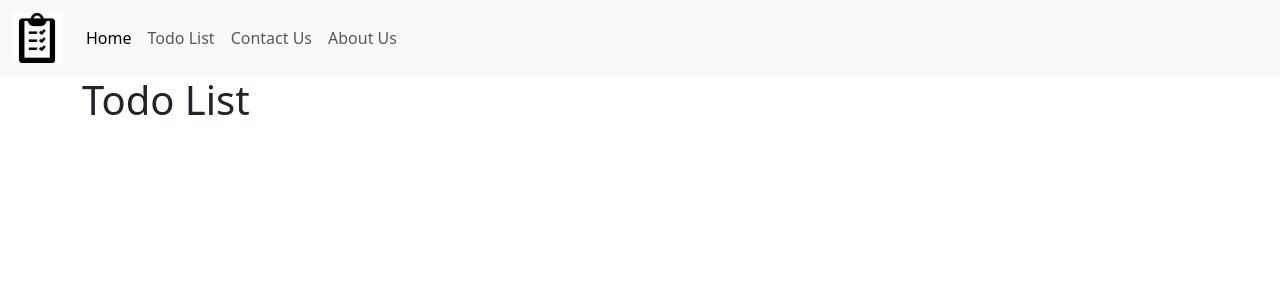
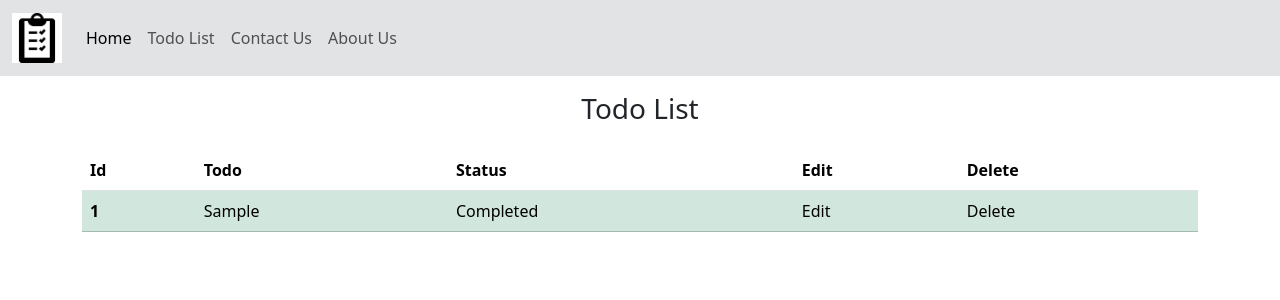
Before and after one commit to Avanti-L/TodoManager, a Django app: page /todolist/ in a window 1280 px wide. Shown: the top 300 px of the page. Run offline with Django 5.2, Linux system fonts and the light colour scheme; tables that the repository leaves empty hold one stand-in row (values such as "Sample post").

Commit message:
Fetch and render todos from the database

```diff
--- a/templates/base.html
+++ b/templates/base.html
@@ -8,7 +8,7 @@
         {% block title %}{% endblock title %}
     </title>
     <link href="https://cdn.jsdelivr.net/npm/bootstrap@5.3.8/dist/css/bootstrap.min.css" rel="stylesheet" integrity="sha384-sRIl4kxILFvY47J16cr9ZwB07vP4J8+LH7qKQnuqkuIAvNWLzeN8tE5YBujZqJLB" crossorigin="anonymous">
-    <nav class="navbar navbar-expand-lg bg-body-tertiary">
+    <nav class="navbar navbar-expand-lg bg-body-tertiary bg-secondary-subtle">
         <div class="container-fluid">
             <a class="navbar-brand" href="{% url 'home' %}"><img src="{% static 'images/images.png' %}" width="50" height="50" alt="todomanager"></a>
             <button class="navbar-toggler" type="button" data-bs-toggle="collapse" data-bs-target="#navbarNav" aria-controls="navbarNav" aria-expanded="false" aria-label="Toggle navigation">
@@ -35,11 +35,12 @@
   </head>
   <body>
     <div class="container">
-        <h1>
+        <h3>
         {% block heading %}{% endblock heading %}
-        </h1>
+        </h3>
     </div>
 
+    {% block content %}{% endblock content %}
 
     <script src="https://cdn.jsdelivr.net/npm/bootstrap@5.3.8/dist/js/bootstrap.bundle.min.js" integrity="sha384-FKyoEForCGlyvwx9Hj09JcYn3nv7wiPVlz7YYwJrWVcXK/BmnVDxM+D2scQbITxI" crossorigin="anonymous"></script>
     <script src="https://cdn.jsdelivr.net/npm/@popperjs/core@2.11.8/dist/umd/popper.min.js" integrity="sha384-I7E8VVD/ismYTF4hNIPjVp/Zjvgyol6VFvRkX/vR+Vc4jQkC+hVqc2pM8ODewa9r" crossorigin="anonymous"></script>
--- a/todolist/templates/todolist.html
+++ b/todolist/templates/todolist.html
@@ -6,5 +6,46 @@
 {% endblock title %}
 
 {% block heading %}
-    {{ page }}
+    <div class="text-center py-3">
+        {{page}}
+    </div>
 {% endblock heading %}
+
+
+{% block content %}
+    <div class="container">
+        <table class="table">
+            <thead>
+                <tr>
+                    <th scope="col">Id</th>
+                    <th scope="col">Todo</th>
+                    <th scope="col">Status</th>
+                    <th scope="col">Edit</th>
+                    <th scope="col">Delete</th>
+                </tr>
+            </thead>
+            <tbody>
+                {% for task in all_tasks %}
+                    {% if task.is_completed %}
+                        <tr class="table-success">
+                            <th scope="row">{{forloop.counter}}</th>
+                            <td>{{task.task}}</td>
+                            <td>Completed</td>
+                            <td>Edit</td>
+                            <td>Delete</td>
+                        </tr>
+                    {% else %}
+                        <tr>
+                            <th scope="row">{{forloop.counter}}</th>
+                            <td>{{task.task}}</td>
+                            <td>Not completed</td>
+                            <td>Edit</td>
+                            <td>Delete</td>
+                        </tr>
+                    {% endif %}
+                {% endfor %}
+            </tbody>
+        </table>
+    </div>
+
+{% endblock content %}
--- a/todolist/views.py
+++ b/todolist/views.py
@@ -1,5 +1,6 @@
 from django.shortcuts import render
 from django.http import HttpResponse
+from todolist.models import Task
 
 # Create your views here.
 def home(request):
@@ -9,8 +10,10 @@ def home(request):
     return render(request, "home.html", context)
 
 def todolist(request):
+    all_tasks = Task.objects.all()
     context = {
-        'page': 'Todo List'
+        'page': 'Todo List',
+        'all_tasks': all_tasks
     }
     return render(request, "todolist.html", context)
 
```
